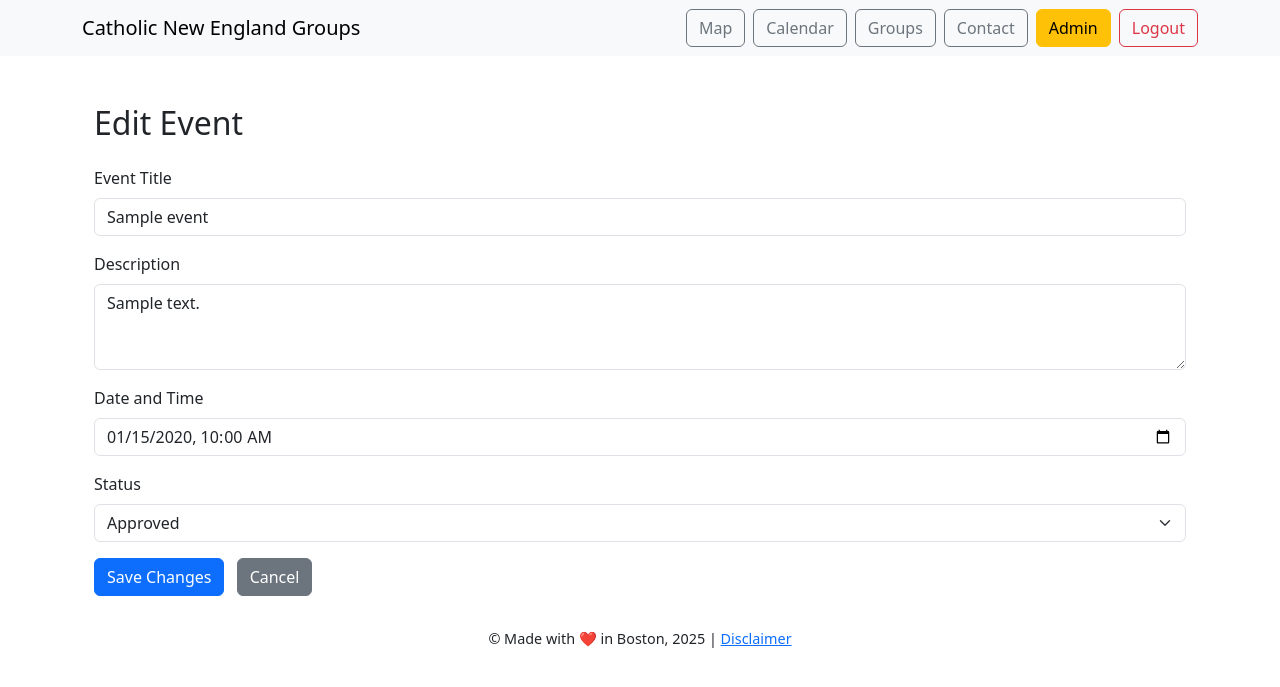
After one commit to eslteacher902010/new-england-catholic-group-finder, a Flask app: page /admin/edit/event/1 in a window 1280 px wide. The commit adds this page. Shown: the top 687 px of the page. Run offline with Flask 3, Linux system fonts and the light colour scheme; a user stored in the database is signed in; tables that the repository leaves empty hold one stand-in row (values such as "Sample post"); some libraries are stand-ins or nearby versions.

Commit message:
make more editing accessible

```diff
--- a/main.py
+++ b/main.py
@@ -123,6 +123,48 @@ def admin_required(f):
             abort(403)
         return f(*args, **kwargs)
     return decorated
+
+
+@app.route("/admin/edit/group/<int:group_id>", methods=["GET", "POST"])
+@login_required
+def edit_group(group_id):
+    if not current_user.is_admin:
+        abort(403)
+
+    group = Catholic.query.get_or_404(group_id)
+
+    if request.method == "POST":
+        group.name = request.form["name"]
+        group.city = request.form["city"]
+        group.state = request.form["state"]
+        group.group_details = request.form["group_details"]
+        group.website_address = request.form["website_address"]
+        group.social_media = request.form["social_media"]
+        group.map_url = request.form["map_url"]
+        db.session.commit()
+        flash("Group updated successfully!", "success")
+        return redirect(url_for("admin_dashboard"))
+
+    return render_template("admin/edit_group.html", group=group)
+
+@app.route("/admin/edit/event/<int:event_id>", methods=["GET", "POST"])
+@login_required
+def edit_event(event_id):
+    if not current_user.is_admin:
+        abort(403)
+
+    event = Event.query.get_or_404(event_id)
+
+    if request.method == "POST":
+        event.title = request.form["title"]
+        event.description = request.form["description"]
+        event.date_time = request.form["date_time"]
+        event.status = request.form["status"]
+        db.session.commit()
+        flash("Event updated successfully!", "success")
+        return redirect(url_for("admin_dashboard"))
+
+    return render_template("admin/edit_event.html", event=event)
 
 
 
--- /dev/null
+++ b/templates/admin/edit_event.html
@@ -0,0 +1,38 @@
+{% extends "base.html" %}
+{% block content %}
+
+<div class="container mt-5">
+  <h2 class="mb-4">Edit Event</h2>
+
+  <form method="POST">
+    <div class="mb-3">
+      <label for="title" class="form-label">Event Title</label>
+      <input type="text" class="form-control" id="title" name="title" value="{{ event.title }}" required>
+    </div>
+
+    <div class="mb-3">
+      <label for="description" class="form-label">Description</label>
+      <textarea class="form-control" id="description" name="description" rows="3">{{ event.description }}</textarea>
+    </div>
+
+    <div class="mb-3">
+      <label for="date_time" class="form-label">Date and Time</label>
+      <input type="datetime-local" class="form-control" id="date_time" name="date_time"
+             value="{{ event.date_time.strftime('%Y-%m-%dT%H:%M') if event.date_time }}">
+    </div>
+
+    <div class="mb-3">
+      <label for="status" class="form-label">Status</label>
+      <select class="form-select" id="status" name="status">
+        <option value="pending" {% if event.status == 'pending' %}selected{% endif %}>Pending</option>
+        <option value="approved" {% if event.status == 'approved' %}selected{% endif %}>Approved</option>
+        <option value="rejected" {% if event.status == 'rejected' %}selected{% endif %}>Rejected</option>
+      </select>
+    </div>
+
+    <button type="submit" class="btn btn-primary">Save Changes</button>
+    <a href="{{ url_for('admin_dashboard') }}" class="btn btn-secondary ms-2">Cancel</a>
+  </form>
+</div>
+
+{% endblock %}
--- a/templates/base.html
+++ b/templates/base.html
@@ -6,24 +6,23 @@
 
  <!-- SEO Meta Tags -->
 <meta name="title" content="New England Catholic Groups">
-  <meta name="description" content="Easily find a Catholic group in the New England area.">
-  <meta name="keywords" content="WIDA, language objectives, ESL, multilingual learners, instructional design, lesson planning">
+<meta name="description" content="Find a Catholic group in the New England area.">
+<meta name="keywords" content="Sign Up, Login, Groups, Calendar, Map, Contact">
 <meta name="author" content="Paul Kniaz">
 
 <!-- Open Graph / Facebook -->
 <meta property="og:type" content="website">
-  <meta property="og:url" content="https://ellobjectivebuilder.fly.dev/">
-  <meta property="og:title" content="Language Objective Creator">
-  <meta property="og:description" content="Easily build WIDA-aligned language objectives for ESL learners.">
-  <meta property="og:image" content="https://ellobjectivebuilder.fly.dev/static/images/preview.png">
+<meta property="og:url" content="https://www.newenglandcatholicgroups.com/">
+<meta property="og:title" content="New England Catholic Groups">
+<meta property="og:description" content="Find a Catholic group in the New England area.">
+<meta property="og:image" content="https://www.newenglandcatholicgroups.com/static/images/preview.png">
 
 <!-- Twitter -->
-  <meta property="twitter:card" content="summary_large_image">
-  <meta property="twitter:url" content="https://ellobjectivebuilder.fly.dev/">
-  <meta property="twitter:title" content="Language Objective Creator">
-  <meta property="twitter:description" content="Quickly generate WIDA-aligned objectives for ESL classrooms.">
-  <meta property="twitter:image" content="https://ellobjectivebuilder.fly.dev/static/images/preview.png">
-
+<meta name="twitter:card" content="summary_large_image">
+<meta name="twitter:url" content="https://www.newenglandcatholicgroups.com/">
+<meta name="twitter:title" content="New England Catholic Groups">
+<meta name="twitter:description" content="Find a Catholic group in the New England area.">
+<meta name="twitter:image" content="https://www.newenglandcatholicgroups.com/static/images/preview.png">
 
 
 
--- a/templates/groups.html
+++ b/templates/groups.html
@@ -10,7 +10,11 @@
           <div class="card-body">
             <h5 class="card-title">{{ group.name }}</h5>
             <p class="card-text">{{ group.city }}, {{ group.state }}</p>
-            <p class="card-text">{{ group.group_details }}</p>
+
+            {% if group.group_details %}
+                <p class="card-text">{{ group.group_details }}</p>
+            {% endif %}
+
 
             {% if group.website_address %}
               <a href="{{ group.website_address }}" class="btn btn-outline-secondary" target="_blank">Website</a>
```
Also changed, not shown: templates/admin/edit_group.html (added, +10 -0 lines). Lines whose indentation alone changed are shown as unchanged.
